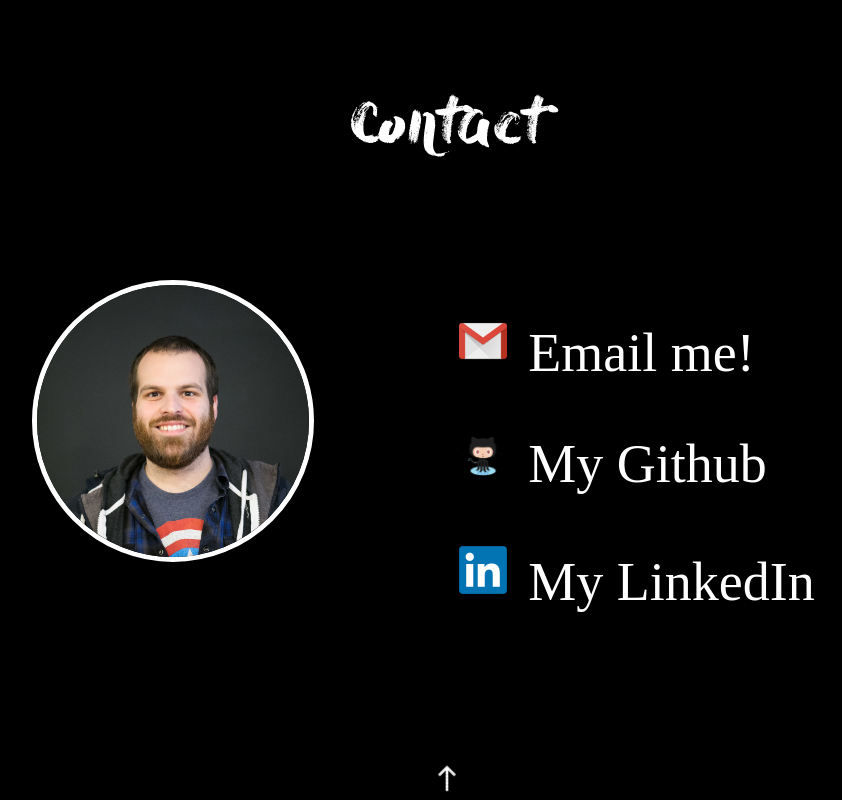
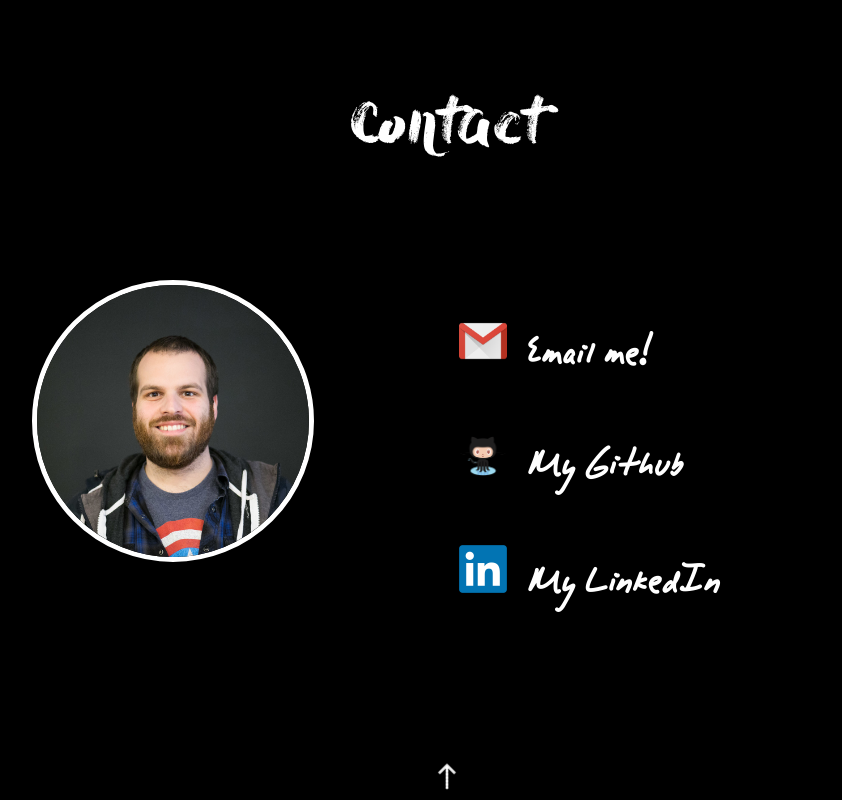
Before and after one commit to aapiane09/aapiane09.github.io, a plain HTML site: page index.html in a window 1280 px wide. Shown: the part 1653-2453 px from the top of the page, without its empty margins (193-1035 px from the left). Drawn offline with nearby package versions, Linux system fonts and the light colour scheme.

Commit message:
Updates font name

```diff
--- a/assets/css/main.css
+++ b/assets/css/main.css
@@ -176,7 +176,7 @@ img {
 }
 
 #links li a {
-  font-family: "AlphaMack AOE";
+  font-family: "alphamack_aoeregular";
   font-size: 3em;
   color: white;
 }
```
